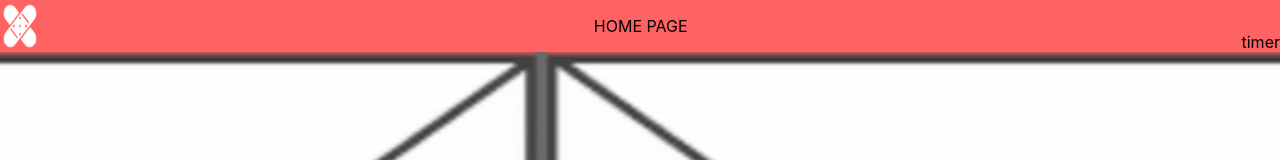
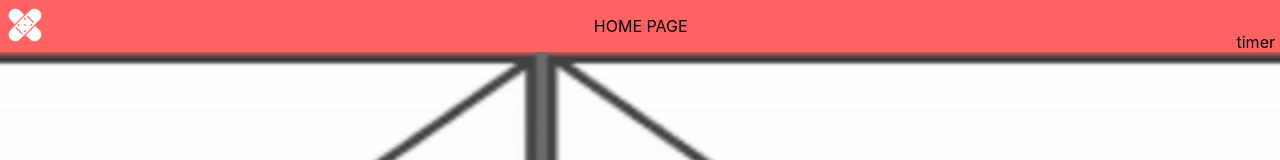
Before and after one commit to WesleyMatthee/kiss-react, a React (Create React App) app: page /monitor in a window 1280 px wide. Shown: the top 160 px of the page. Built offline with nearby package versions, Linux system fonts and the light colour scheme.

Commit message:
Small nav Logo CSS fix

```diff
--- a/src/components/Templates/nav.css
+++ b/src/components/Templates/nav.css
@@ -10,10 +10,14 @@ nav {
 }
 
 .white-logo {
+    padding-left: 5px;
+    padding-top: 5px;
     max-width: 40px;
+    max-height: 40px;
 }
 
 .timer {
+    padding-right: 5px;
     display: flex;
     align-items: flex-end;
 }
```
